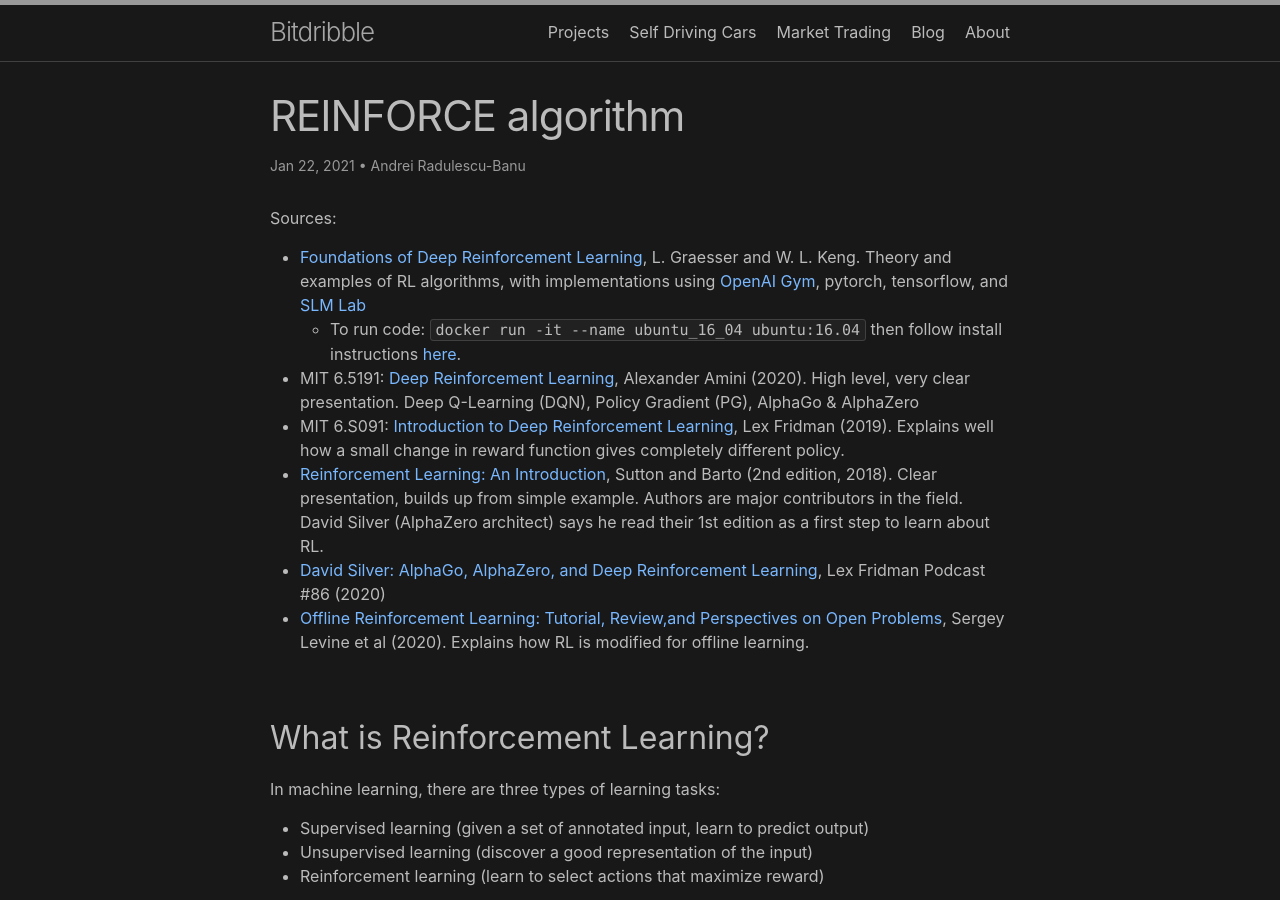
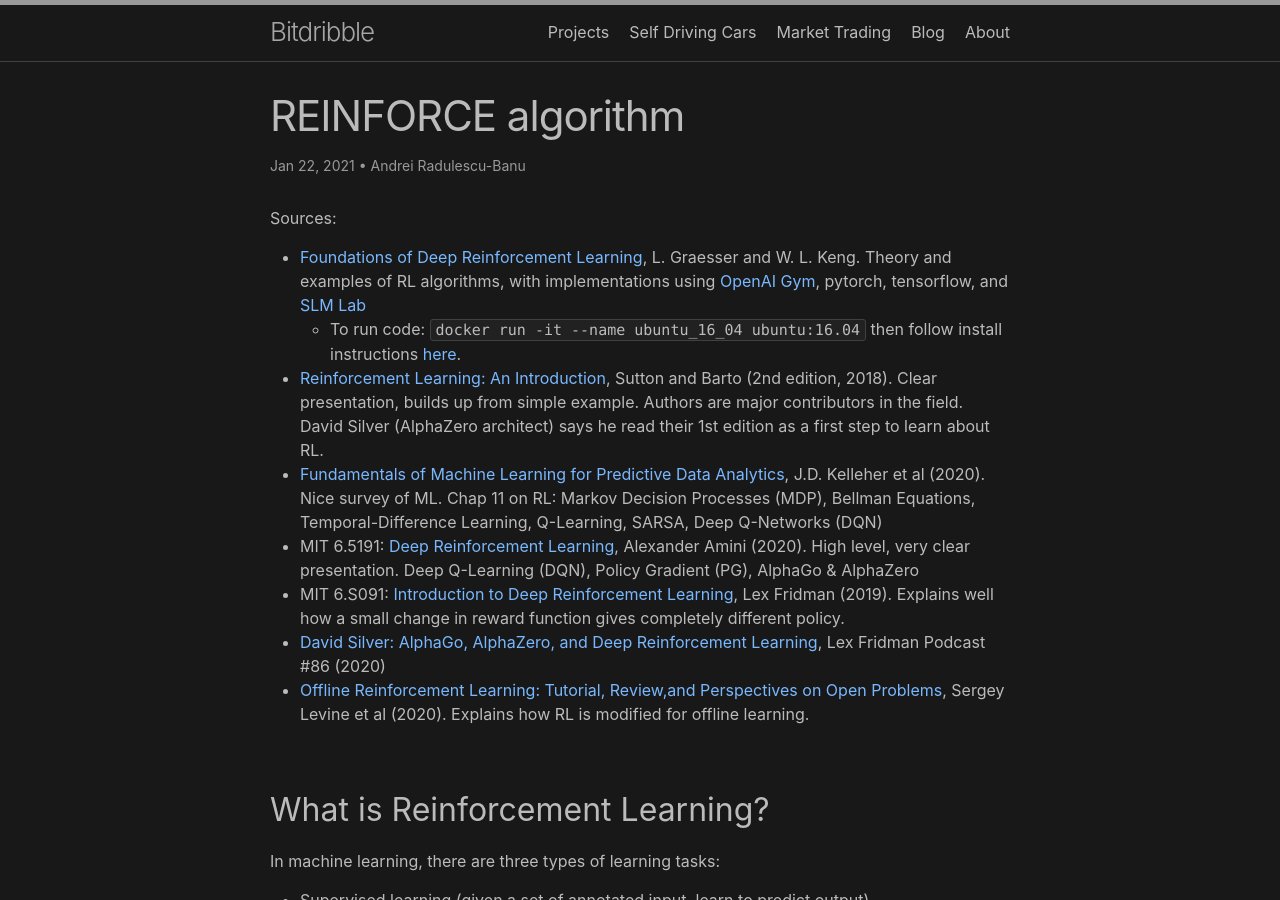
Before and after one commit to analytiq-hub/sigagent.github.io, a Jekyll site: the page built from machine_learning/_posts/2021-01-22-reinforce.md, in a window 1280 px wide and 900 px high. Built offline with Jekyll 4.4.1, drawn with Linux system fonts in a browser that asks for light colours; formulas are drawn with MathJax 3; a script that is not in the unit is left out.

Commit message:
*** empty log message ***

```diff
--- a/machine_learning/_posts/2021-01-22-reinforce.md
+++ b/machine_learning/_posts/2021-01-22-reinforce.md
@@ -7,11 +7,12 @@ author:
 ---
 
 Sources:
-- [Foundations of Deep Reinforcement Learning](https://www.amazon.com/Deep-Reinforcement-Learning-Python-Hands/dp/0135172381), L. Graesser and W. L. Keng. Theory and examples of RL algorithms, with implementations using [OpenAI Gym](https://gym.openai.com/), pytorch, tensorflow, and [SLM Lab](https://github.com/andrei-radulescu-banu/SLM-Lab)
-  - To run code: `docker run -it --name ubuntu_16_04 ubuntu:16.04` then follow install instructions [here](https://github.com/andrei-radulescu-banu/SLM-Lab).
+* [Foundations of Deep Reinforcement Learning](https://www.amazon.com/Deep-Reinforcement-Learning-Python-Hands/dp/0135172381), L. Graesser and W. L. Keng. Theory and examples of RL algorithms, with implementations using [OpenAI Gym](https://gym.openai.com/), pytorch, tensorflow, and [SLM Lab](https://github.com/andrei-radulescu-banu/SLM-Lab)
+  * To run code: `docker run -it --name ubuntu_16_04 ubuntu:16.04` then follow install instructions [here](https://github.com/andrei-radulescu-banu/SLM-Lab).
+* [Reinforcement Learning: An Introduction](https://web.stanford.edu/class/psych209/Readings/SuttonBartoIPRLBook2ndEd.pdf), Sutton and Barto (2nd edition, 2018). Clear presentation, builds up from simple example. Authors are major contributors in the field. David Silver (AlphaZero architect) says he read their 1st edition as a first step to learn about RL.
+* [Fundamentals of Machine Learning for Predictive Data Analytics](https://www.amazon.com/Fundamentals-Machine-Learning-Predictive-Analytics/dp/0262044692/ref=asc_df_0262044692/), J.D. Kelleher et al (2020). Nice survey of ML. Chap 11 on RL: Markov Decision Processes (MDP), Bellman Equations, Temporal-Difference Learning, Q-Learning, SARSA, Deep Q-Networks (DQN)
 * MIT 6.5191: [Deep Reinforcement Learning](https://www.youtube.com/watch?v=i6Mi2_QM3rA), Alexander Amini (2020). High level, very clear presentation. Deep Q-Learning (DQN), Policy Gradient (PG), AlphaGo & AlphaZero
 * MIT 6.S091: [Introduction to Deep Reinforcement Learning](https://www.youtube.com/watch?v=zR11FLZ-O9M&t=2130s), Lex Fridman (2019). Explains well how a small change in reward function gives completely different policy.
-* [Reinforcement Learning: An Introduction](https://web.stanford.edu/class/psych209/Readings/SuttonBartoIPRLBook2ndEd.pdf), Sutton and Barto (2nd edition, 2018). Clear presentation, builds up from simple example. Authors are major contributors in the field. David Silver (AlphaZero architect) says he read their 1st edition as a first step to learn about RL.
 * [David Silver: AlphaGo, AlphaZero, and Deep Reinforcement Learning](https://www.youtube.com/watch?v=uPUEq8d73JI&t=2499s), Lex Fridman Podcast #86 (2020)
 * [Offline Reinforcement Learning: Tutorial, Review,and Perspectives on Open Problems](https://arxiv.org/pdf/2005.01643.pdf), Sergey Levine et al (2020). Explains how RL is modified for offline learning.
 
```
